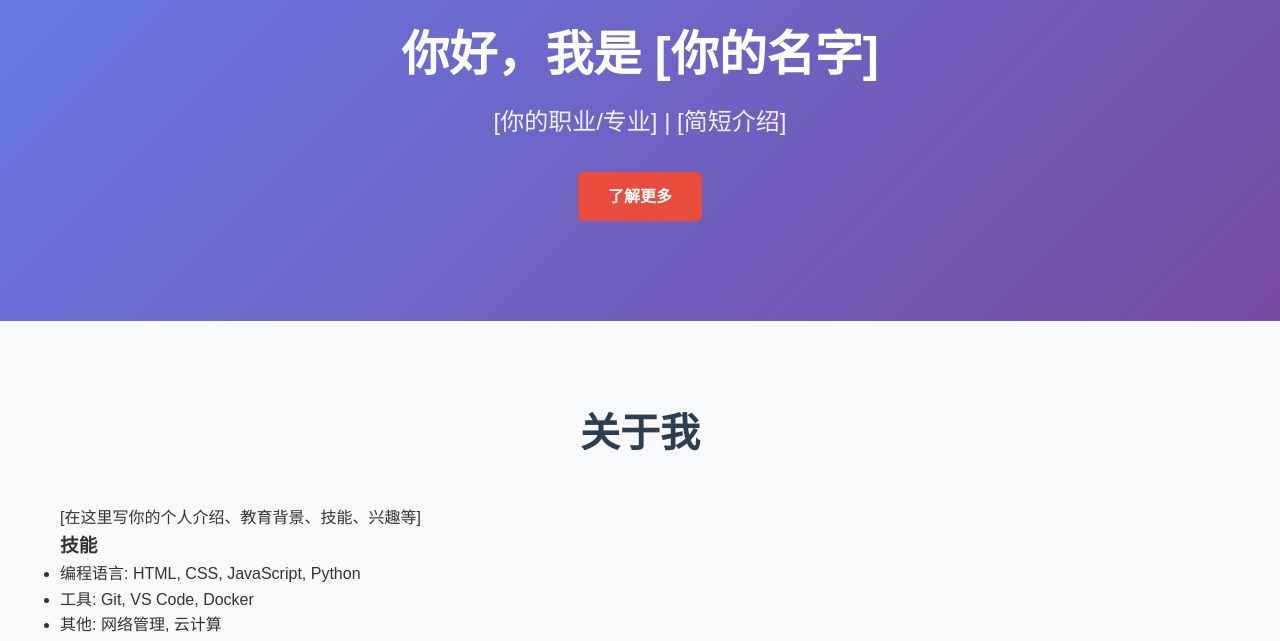
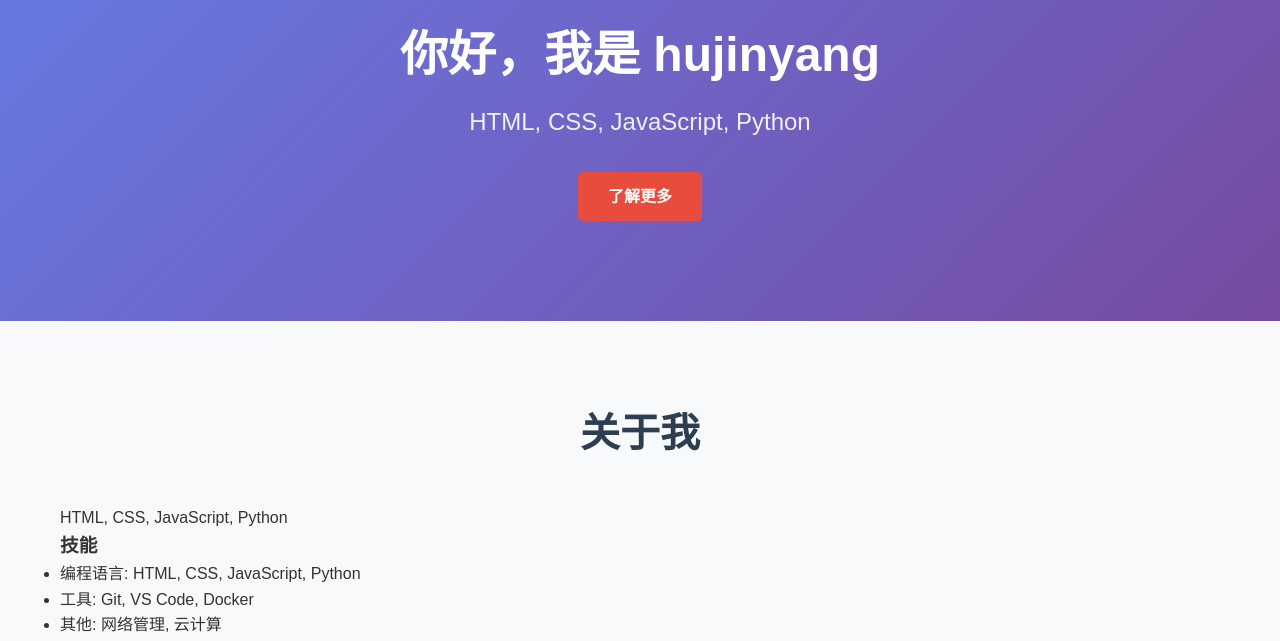
Before and after one commit to nxd666/nxd666.github.io, a plain HTML site: page index.html in a window 1280 px wide. Shown: the part 249-890 px from the top of the page. Drawn offline with Linux system fonts and the light colour scheme.

Commit message:
Update index.html

```diff
--- a/index.html
+++ b/index.html
@@ -21,8 +21,8 @@
         <section id="hero">
             <div class="container">
                 <img src="profile.jpg" alt="个人照片" class="profile-img">
-                <h1>你好，我是 [你的名字]</h1>
-                <p class="tagline">[你的职业/专业] | [简短介绍]</p>
+                <h1>你好，我是 hujinyang</h1>
+                <p class="tagline">HTML, CSS, JavaScript, Python</p>
                 <a href="#about" class="cta-button">了解更多</a>
             </div>
         </section>
@@ -30,7 +30,7 @@
         <section id="about">
             <div class="container">
                 <h2>关于我</h2>
-                <p>[在这里写你的个人介绍、教育背景、技能、兴趣等]</p>
+                <p>HTML, CSS, JavaScript, Python</p>
 
                 <div class="skills">
                     <h3>技能</h3>
@@ -73,7 +73,7 @@
 
     <footer>
         <div class="container">
-            <p>&copy; 2024 [你的名字]. 保留所有权利.</p>
+            <p>&copy; 2024 hujinyang. 保留所有权利.</p>
         </div>
     </footer>
 </body>
```
